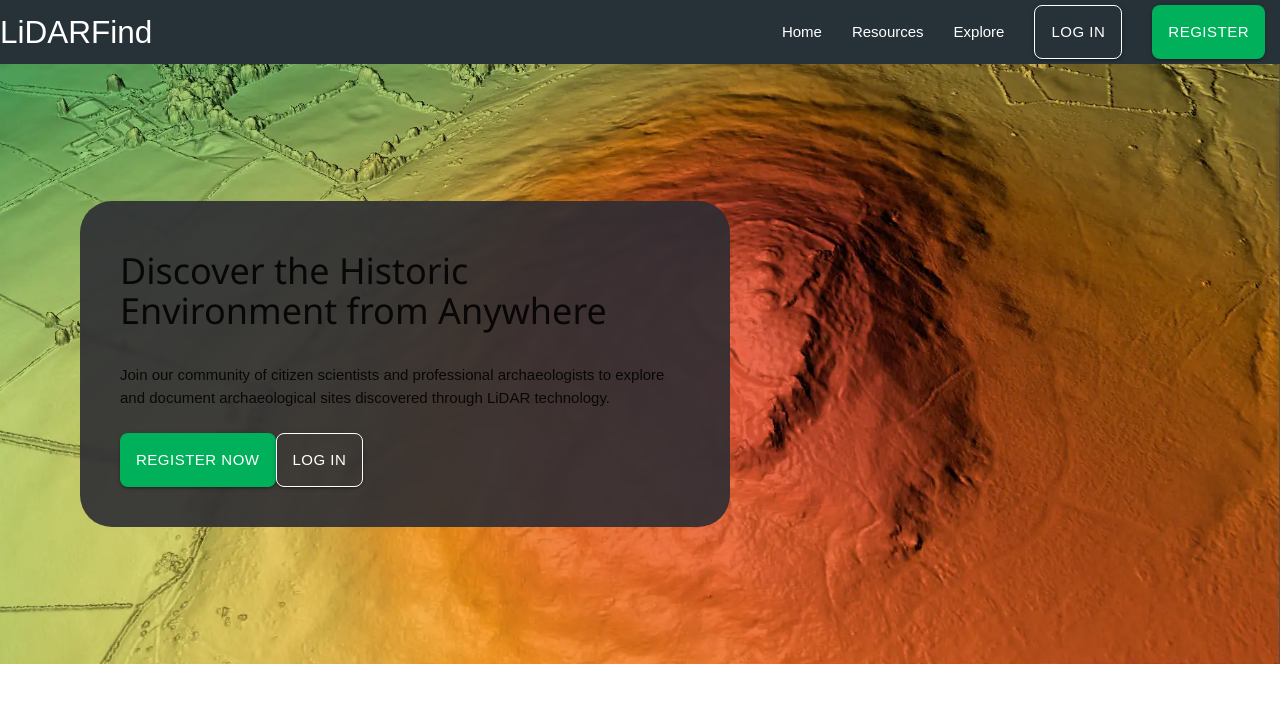
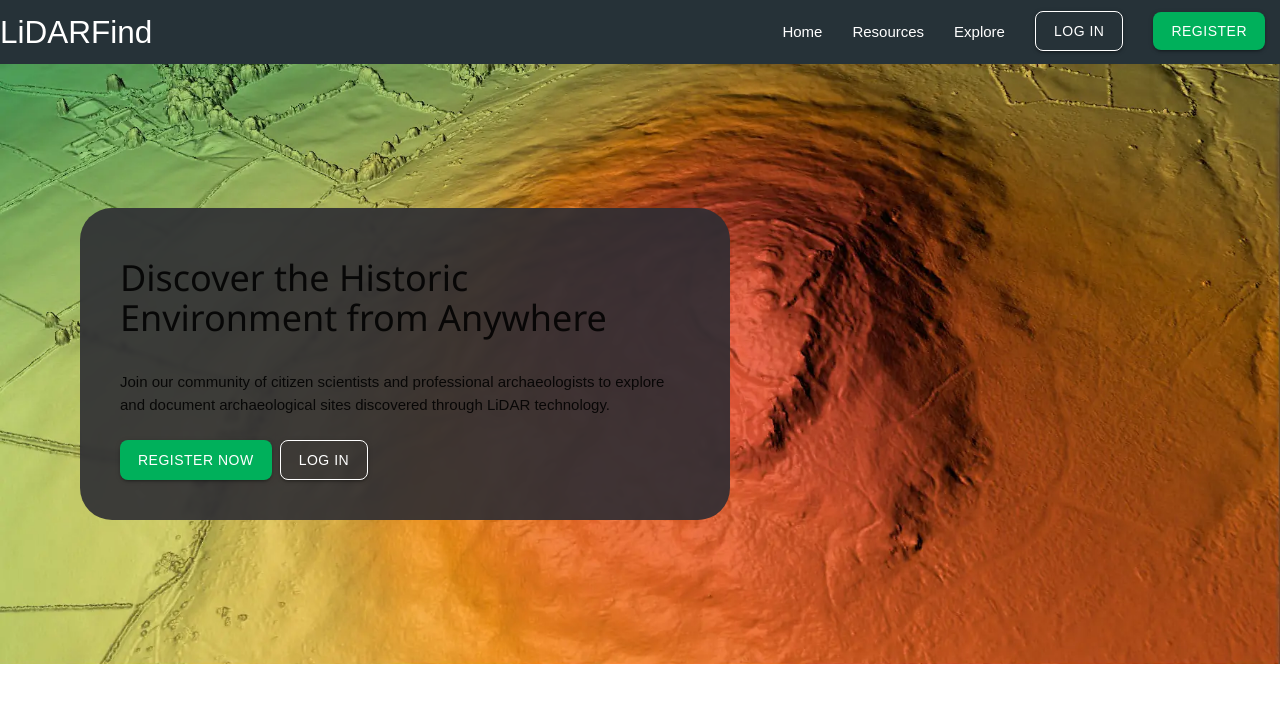
Before and after one commit to enrightc/LiDARFind, a Flask app: page / in a window 1280 px wide. Shown: the top 703 px of the page. Run offline with Flask 3, Linux system fonts and the light colour scheme; some libraries are stand-ins or nearby versions.

Commit message:
Add CSS styles to record.html 'Create' form and style buttons

```diff
--- a/static/css/style.css
+++ b/static/css/style.css
@@ -21,32 +21,41 @@
     align-items: center;
 }
 
-nav ul a.btn-large {
-    margin-top: 5px;
+.flex-center {
+    display:flex;
+    align-items: center;
 }
 
+
 /* Buttons------------------------------ */
-.btn-small {
-    margin: 5px;
-}
 
-.nav-btn {
+
+.btn {
     display: flex;
-    padding: 4px 16px;
+    padding: 12px 18px;
     justify-content: center;
     align-items: center;
-    gap: 8px;
+    gap: 200px !important;
     border-radius: 8px;
+    line-height: 1;
+    height: auto;
+    margin-right:8px;
 }
 
 .register-btn {
     background: #00B05B;
+    border:none;
+}
+
+.register-btn:hover {
+    background-color:#019b51;
 }
 
 .login-btn {
     border-radius: 8px;
     border: 1px solid #FFF;
     background-color: transparent;
+    color:white;
 }
 
 /* Index.html------------------------------ */
@@ -78,7 +87,7 @@ nav ul a.btn-large {
     margin-left: 80px;
 }
 
-.hero-btns {
+.btns-group {
     display: flex;
     direction: column;
 }
--- a/static/js/lidar-map.js
+++ b/static/js/lidar-map.js
@@ -140,6 +140,12 @@ map.on('click', function (e) {
     // Update the input field with the coordinates
     document.getElementById('location').value = `${coords.lat.toFixed(5)}, ${coords.lng.toFixed(5)}`;
 
+       // Add 'active' class to the label to move the placeholder
+       var locationLabel = document.querySelector('label[for="location"]');
+       if (locationLabel) {
+           locationLabel.classList.add('active');
+       }
+
     // Create a new marker at the clicked coordinates
     currentMarker = L.marker(coords, {icon: crosshairIcon}).addTo(map);
 });
--- a/templates/base.html
+++ b/templates/base.html
@@ -22,7 +22,7 @@
 					<div class="nav-wrapper blue-grey darken-4">
 						<a href="#!" class="brand-logo">LiDARFind</a>
 						<a href="#" data-target="mobile-demo" class="sidenav-trigger"><i class="fas fa-bars"></i></a>
-						<ul class="right hide-on-med-and-down">
+						<ul class="right hide-on-med-and-down flex-center">
 							<li><a href="{{ url_for('home') }}">Home</a></li>
 							<li><a href="#">Resources</a></li>
 							<li><a href="#">Explore</a></li>
@@ -31,8 +31,8 @@
 								<li><a href="{{ url_for('add_record') }}">Record</a></li>
 								<li><a href="{{ url_for('logout') }}">Log Out</a></li>
 							{% else %}
-								<li><a href="{{ url_for('login') }}" class="btn-large nav-btn login-btn">Log In</a></li>
-								<li><a href="{{ url_for('register') }}" class="btn-large nav-btn register-btn">Register</a></li>
+								<li><a href="{{ url_for('login') }}" class="btn nav-btn login-btn">Log In</a></li>
+								<li><a href="{{ url_for('register') }}" class="btn nav-btn register-btn">Register</a></li>
 							{% endif %}
 						</ul>
 					</div>
--- a/templates/index.html
+++ b/templates/index.html
@@ -7,9 +7,9 @@
             <div class="hero-text-container">
                 <h1 class="text-uppercase">Discover the Historic Environment from Anywhere</h1>
                 <p class="tagline">Join our community of citizen scientists and professional archaeologists to explore and document archaeological sites discovered through LiDAR technology.</p>
-                <div class="hero-btns">
-                    <button href="{{ url_for('register') }}" class="btn-large nav-btn register-btn">Register Now</button>
-                    <button href="{{ url_for('login') }}" class="btn-large nav-btn login-btn">Log In</button>
+                <div class="btns-group">
+                    <button href="{{ url_for('register') }}" class="btn nav-btn register-btn">Register Now</button>
+                    <button href="{{ url_for('login') }}" class="btn nav-btn login-btn">Log In</button>
                 </div>
             </div>
     </div>
```
Also changed, not shown: other parts of static/css/style.css (+28 -17 lines), templates/record.html (+4 -4 lines).
